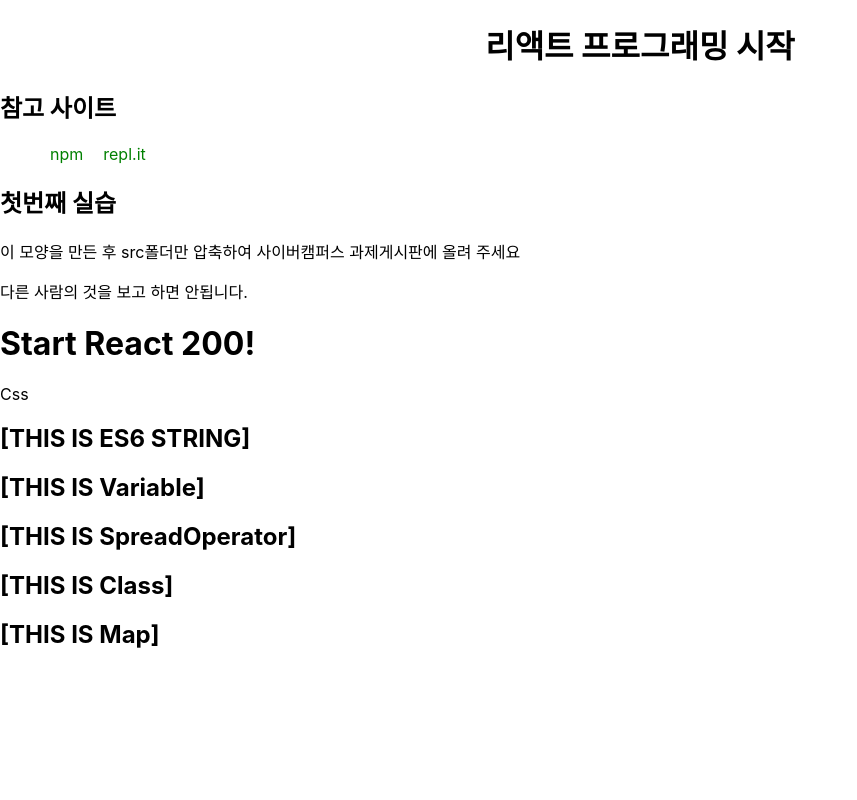
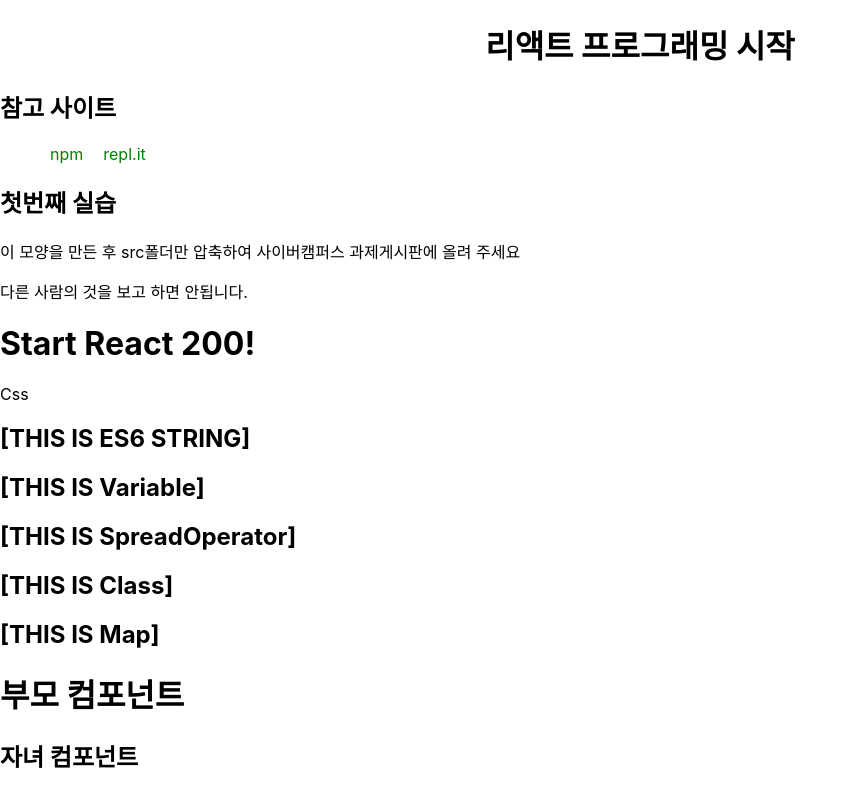
Before and after one commit to l0u0h0/2022web_1, a React (Create React App) app: page / in a window 1280 px wide. Shown: the whole page, without its empty margins (0-857 px from the left). Built offline with nearby package versions, Linux system fonts and the light colour scheme.

Commit message:
5weeks_3

```diff
--- a/src/05/5_6.jsx
+++ b/src/05/5_6.jsx
@@ -3,7 +3,6 @@ import React, { Component } from "react";
 class Map extends Component {
   componentDidMount() {
     var Map_arr = [1, 2, 0, 0];
-    var Map_newarr = [];
     console.log("1. maparr : [" + Map_arr + "]");
 
     let Map_multiarr = Map_arr.map((x) => x + 2);
--- /dev/null
+++ b/src/05/5_7.jsx
@@ -0,0 +1,22 @@
+// jquery
+import React, { Component } from "react";
+import $ from "jquery";
+
+class Jquery extends Component {
+  input_alert = (e) => {
+    var input_val = $("#inputId").val();
+    alert(input_val);
+  };
+  render() {
+    return (
+      <div>
+        <h2>[THIS IS Jquery]</h2>
+        <input id="inputId" name="inputName" />
+        <button id="buttonId" onClick={(e) => this.input_alert(e)}>
+          Jqeury button
+        </button>
+      </div>
+    );
+  }
+}
+export default Jquery;
--- /dev/null
+++ b/src/05/5_8.jsx
@@ -0,0 +1,3 @@
+// JSX
+// Javascript XML, js에 XML을 추가한 확장형 문법
+// 하나의 파일에 js와 html을 동시에 작성
--- /dev/null
+++ b/src/05/5_9.jsx
@@ -0,0 +1,12 @@
+import React, { Component } from "react";
+
+class ChildComponent extends Component {
+  render() {
+    return (
+      <div>
+        <h2>자녀 컴포넌트</h2>
+      </div>
+    );
+  }
+}
+export default ChildComponent;
--- a/src/App.js
+++ b/src/App.js
@@ -9,6 +9,8 @@ import Variable from "../src/04/4_14";
 import SpreadOperator from "../src/04/4_15";
 import ClassPrototype from "./04/4_16";
 import Map from "./05/5_6";
+// import Jqeury from "./05/5_7";
+import ChildComponent from "./05/5_9";
 
 class App extends Component {
   render() {
@@ -24,6 +26,9 @@ class App extends Component {
         <SpreadOperator />
         <ClassPrototype />
         <Map />
+        {/* <Jqeury /> */}
+        <h1>부모 컴포넌트</h1>
+        <ChildComponent />
       </div>
     );
   }
```
